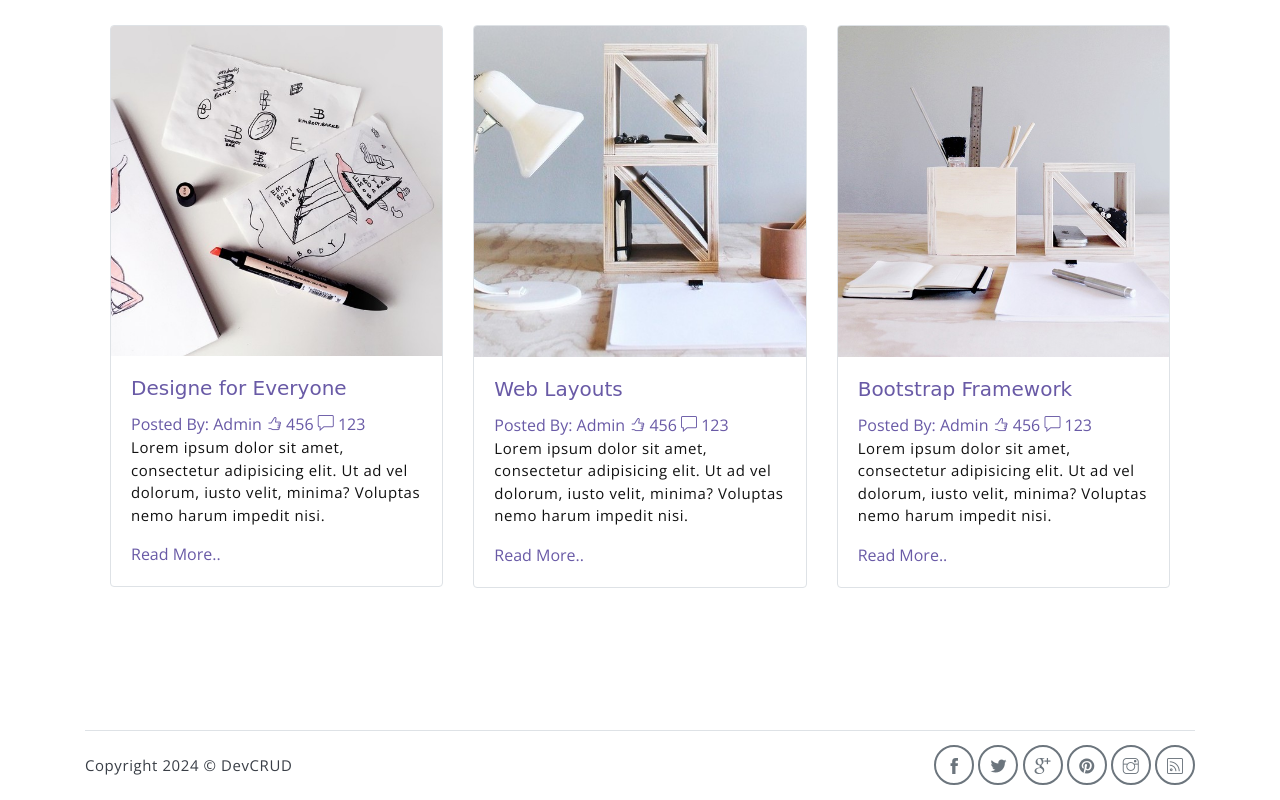
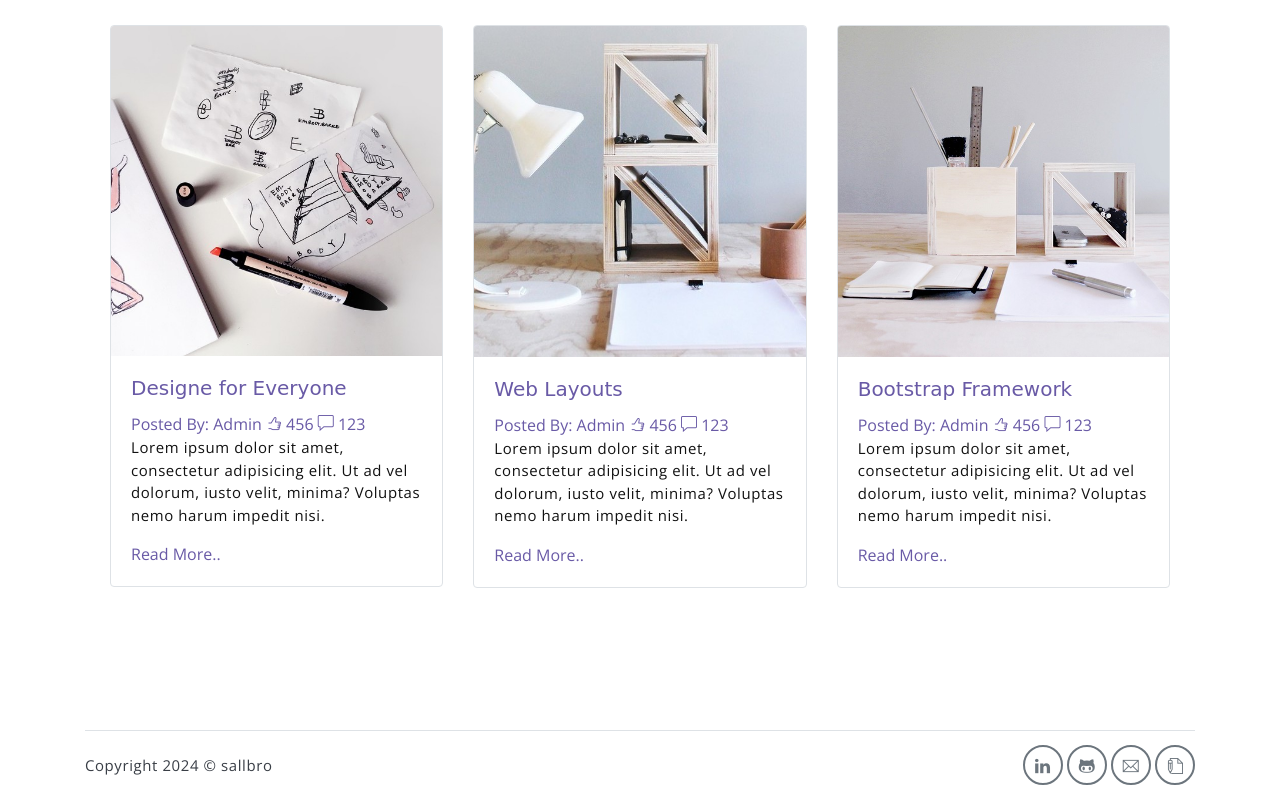
Before and after one commit to Sallbro/sallbro_portfolio, a website: page public_html/blog.html in a window 1280 px wide. Shown: the part 447-1247 px from the top of the page. Drawn offline with nearby package versions, Linux system fonts and the light colour scheme; a web font is replaced by a local one.

Commit message:
update links

```diff
--- a/public_html/blog.html
+++ b/public_html/blog.html
@@ -140,32 +140,14 @@
     <!-- footer -->
     <div class="container mt-5">
       <footer class="footer">
-        <p class="mb-0">
-          Copyright
-          <script>
-            document.write(new Date().getFullYear());
-          </script>
-          &copy; <a href="http://www.devcrud.com">DevCRUD</a>
-        </p>
+        <p class="mb-0">Copyright <script>document.write(new Date().getFullYear())</script> &copy; <a href="http://sallbro.com">sallbro</a></p>
         <div class="social-links text-right m-auto ml-sm-auto">
-          <a href="javascript:void(0)" class="link"
-            ><i class="ti-facebook"></i
-          ></a>
-          <a href="javascript:void(0)" class="link"
-            ><i class="ti-twitter-alt"></i
-          ></a>
-          <a href="javascript:void(0)" class="link"
-            ><i class="ti-google"></i
-          ></a>
-          <a href="javascript:void(0)" class="link"
-            ><i class="ti-pinterest-alt"></i
-          ></a>
-          <a href="javascript:void(0)" class="link"
-            ><i class="ti-instagram"></i
-          ></a>
-          <a href="javascript:void(0)" class="link"><i class="ti-rss"></i></a>
+            <a href="https://www.linkedin.com/in/salman-asu-36820a230/" class="link"><i class="ti-linkedin"></i></a>
+            <a href="https://github.com/Sallbro" class="link"><i class="ti-github"></i></a>
+            <a href="mailto:ausalman986@gmail.com" class="link"><i class="ti-email"></i></a>
+            <a href="https://dev.to/sallbro" class="link"><i class="ti-write"></i></a>
         </div>
-      </footer>
+    </footer>
     </div>
     <!-- end of page footer -->
 
```
Also changed, not shown: public_html/experience.html (+6 -24 lines), public_html/index.html (+6 -5 lines), public_html/project.html (+6 -24 lines).
